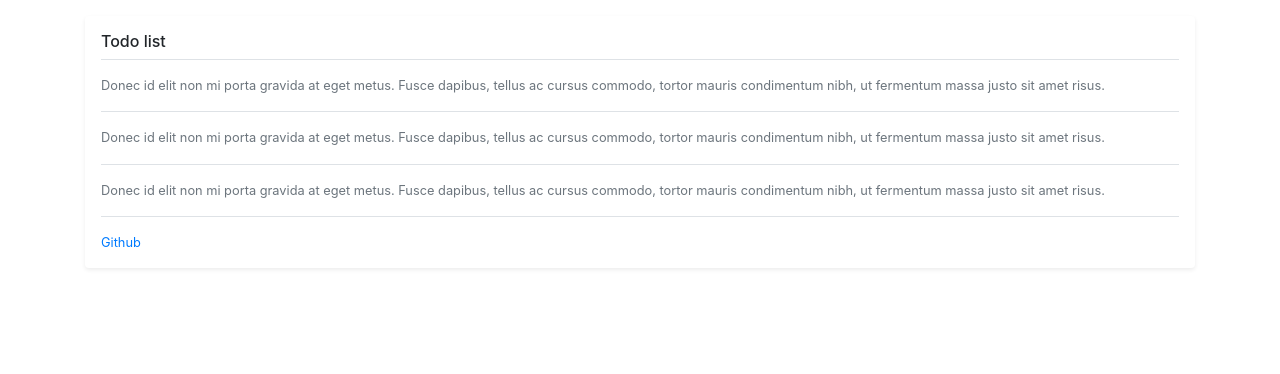
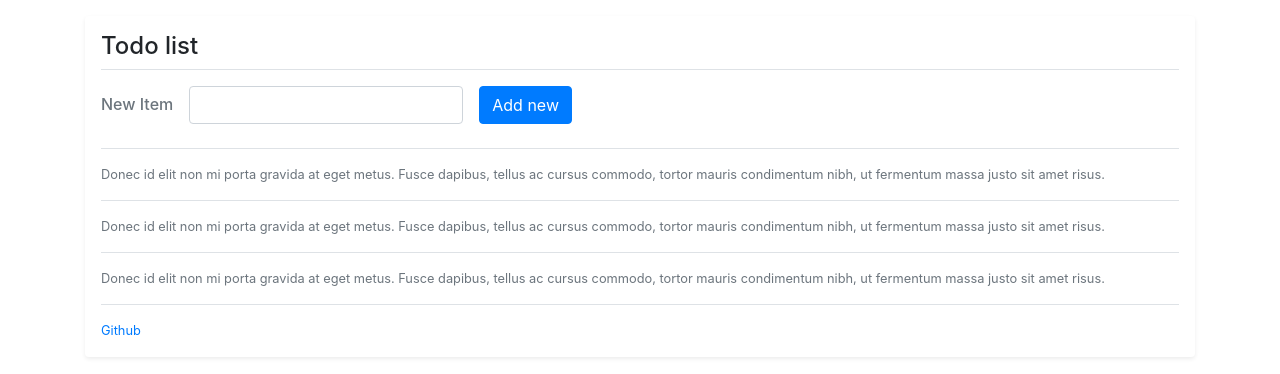
Before and after one commit to nireo/todo-app-fullstack, a React (Create React App) app in the folder frontend/: page / in a window 1280 px wide. Shown: the top 374 px of the page. Built offline with nearby package versions, Linux system fonts and the light colour scheme.

Commit message:
added input field and few states

```diff
--- a/frontend/src/App.js
+++ b/frontend/src/App.js
@@ -3,10 +3,28 @@ import './App.css';
 import TodoItem from "./components/todoitem"
 
 const App = () => {
+    const [items, setItems] = useState([])
+    const [newItem, setNewItem] = useState('')
+
+    const handleItem = (event) => {
+        setNewItem(event.target.value)
+    }
+
     return (
         <div className="container">
             <div className="my-3 p-3 bg-white rounded shadow-sm">
-                <h6 className="border-bottom border-gray pb-2 mb-0">Todo list</h6>
+                <h4 className="border-bottom border-gray pb-2 mb-0">Todo list</h4>
+                <div className="media text-muted pt-3">
+                    <form className="form-inline media-body pb-3 mb-0 small lh-125 border-bottom border-gray">
+                        <h6>New Item</h6>
+                        <div className="form-group mx-sm-3 mb-2">
+                            <label htmlFor="inputPassword2" className="sr-only">Password</label>
+                            <input className="form-control" />
+                        </div>
+                        <button type="submit" className="btn btn-primary mb-2">Add new</button>
+                    </form>
+                </div>
+
                 <div className="media text-muted pt-3">
                     <p className="media-body pb-3 mb-0 small lh-125 border-bottom border-gray">
                         Donec id elit non mi porta gravida at eget metus. Fusce dapibus, tellus ac cursus commodo,
@@ -26,7 +44,7 @@ const App = () => {
                     </p>
                 </div>
                 <small className="d-block text-left mt-3">
-                    <a href="#">Github</a>
+                    <a href="https://github.com/nireo/todo-app-fullstack" target="_blank" rel="noopener noreferrer">Github</a>
                 </small>
             </div>
         </div>
```
